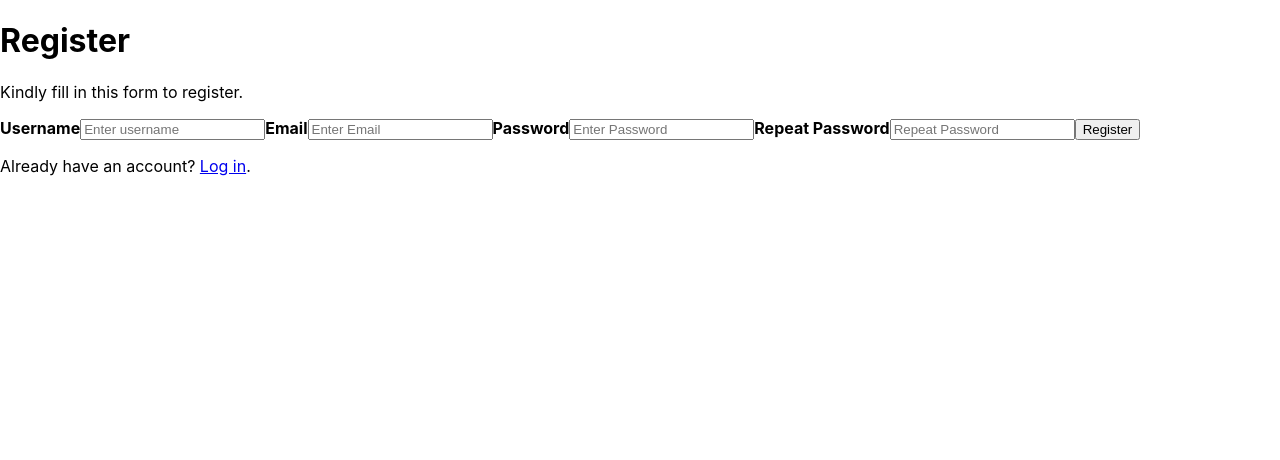
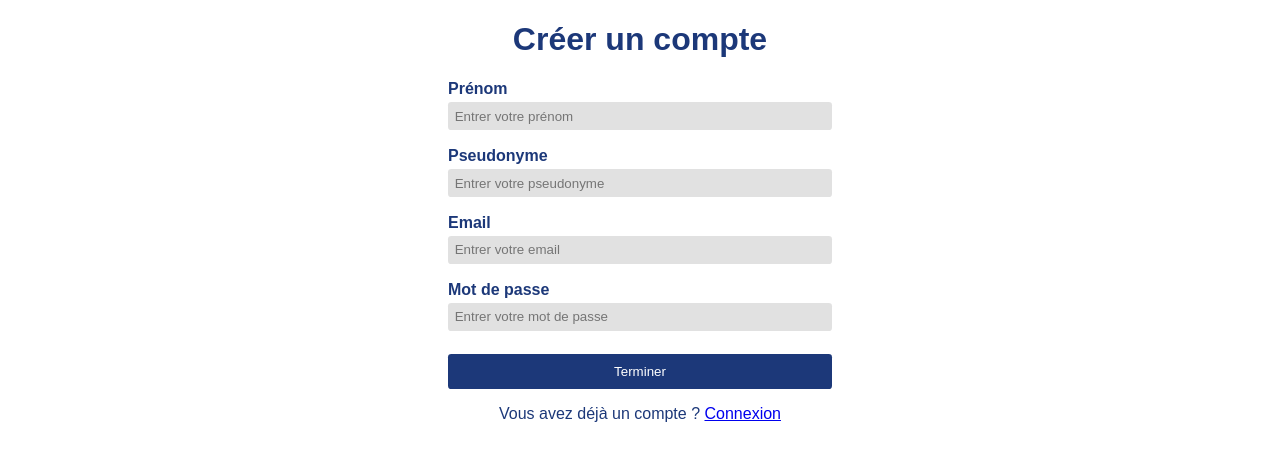
Before and after one commit to Doryu33/M1-DP-SERRATORE-SUCK-VAUTRIN, a React (Create React App) app in the folder frontend/: page /register in a window 1280 px wide. Shown: the top 460 px of the page. Built offline with nearby package versions, Linux system fonts and the light colour scheme; no server answers.

Commit message:
Vue Register terminé, plus qu'à lié avec le serveur

```diff
--- a/frontend/src/components/Register.js
+++ b/frontend/src/components/Register.js
@@ -1,54 +1,54 @@
 import React from 'react';
+import '../styles/register.css';
 
 const Register = () => {
     return (
         <div>
-            <form>
+            <form className="formRegister">
                 <div class="container">
-                    <h1>Register</h1>
-                    <p>Kindly fill in this form to register.</p>
-                    <label for="username"><b>Username</b></label>
-                    <input
+                    <h1 class="titleRegister">Créer un compte</h1>
+
+                    <label for="name" className="labelInfo"><b>Prénom</b></label>
+                    <input className="inputRegister"
+                        type="name"
+                        placeholder="Entrer votre prénom"
+                        name="name"
+                        id="name"
+                        required
+                    />
+
+                    <label for="username" className="labelInfo"><b>Pseudonyme</b></label>
+                    <input className="inputRegister"
                         type="text"
-                        placeholder="Enter username"
+                        placeholder="Entrer votre pseudonyme"
                         name="username"
                         id="username"
                         required
                     />
 
-                    <label for="email"><b>Email</b></label>
-                    <input
+                    <label for="email" className="labelInfo"><b>Email</b></label>
+                    <input className="inputRegister"
                         type="text"
-                        placeholder="Enter Email"
+                        placeholder="Entrer votre email"
                         name="email"
                         id="email"
                         required
                     />
 
-                    <label for="pwd"><b>Password</b></label>
-                    <input
+                    <label for="password" className="labelInfo"><b>Mot de passe</b></label>
+                    <input className="inputRegister"
                         type="password"
-                        placeholder="Enter Password"
-                        name="pwd"
-                        id="pwd"
+                        placeholder="Entrer votre mot de passe"
+                        name="password"
+                        id="password"
                         required
                     />
 
-                    <label for="pwd-repeat"><b>Repeat Password</b></label>
-                    <input
-                        type="password"
-                        placeholder="Repeat Password"
-                        name="pwd-repeat"
-                        id="pwd-repeat"
-                        required
-                    />
-
-                    <button type="submit">Register</button>
+                    <button className="buttonRegister" type="submit">Terminer</button>
                 </div>
 
                 <div>
-                    <p>Already have an account? <a href="http://localhost:3000">Log in</a>.</p>
-
+                    <p class="pAlreadyAccount">Vous avez déjà un compte ? <a className="loginRedirection" href="http://localhost:3000/login">Connexion</a></p>
                 </div>
             </form>
         </div>
--- a/frontend/src/styles/App.css
+++ b/frontend/src/styles/App.css
@@ -1,5 +1,9 @@
 .App {
   text-align: center;
+}
+
+body {
+  font-family: Arial, Helvetica, sans-serif;
 }
 
 .App-logo {
@@ -32,6 +36,7 @@
   from {
     transform: rotate(0deg);
   }
+
   to {
     transform: rotate(360deg);
   }
--- /dev/null
+++ b/frontend/src/styles/register.css
@@ -0,0 +1,57 @@
+.formRegister {
+    display: flex;
+    flex-direction: column;
+    align-items: center;
+}
+
+.container {
+    display: flex;
+    flex-direction: column;
+    width: 30vw;
+}
+
+.titleRegister,
+.pAlreadyAccount {
+    text-align: center;
+    color: #1C3879;
+}
+
+.labelInfo {
+    color: #1C3879;
+}
+
+.loginRedirection:visited {
+    color: #607EAA;
+}
+
+.loginRedirection:hover {
+    color: #1C3879;
+}
+
+.loginRedirection:active {
+    color: #202c4d;
+}
+
+.inputRegister {
+    margin: 0.3em 0em 1.25em 0em;
+    outline: none;
+    padding: 0.5em;
+    border: none;
+    background-color: rgb(225, 225, 225);
+    border-radius: 0.25em;
+}
+
+.buttonRegister {
+    margin-top: 0.5em;
+    padding: 0.75em;
+    border: none;
+    outline: none;
+    background-color: #1c3879;
+    color: white;
+    border-radius: 0.25em;
+}
+
+.buttonRegister:hover {
+    cursor: pointer;
+    background-color: #162d61;
+}
```
